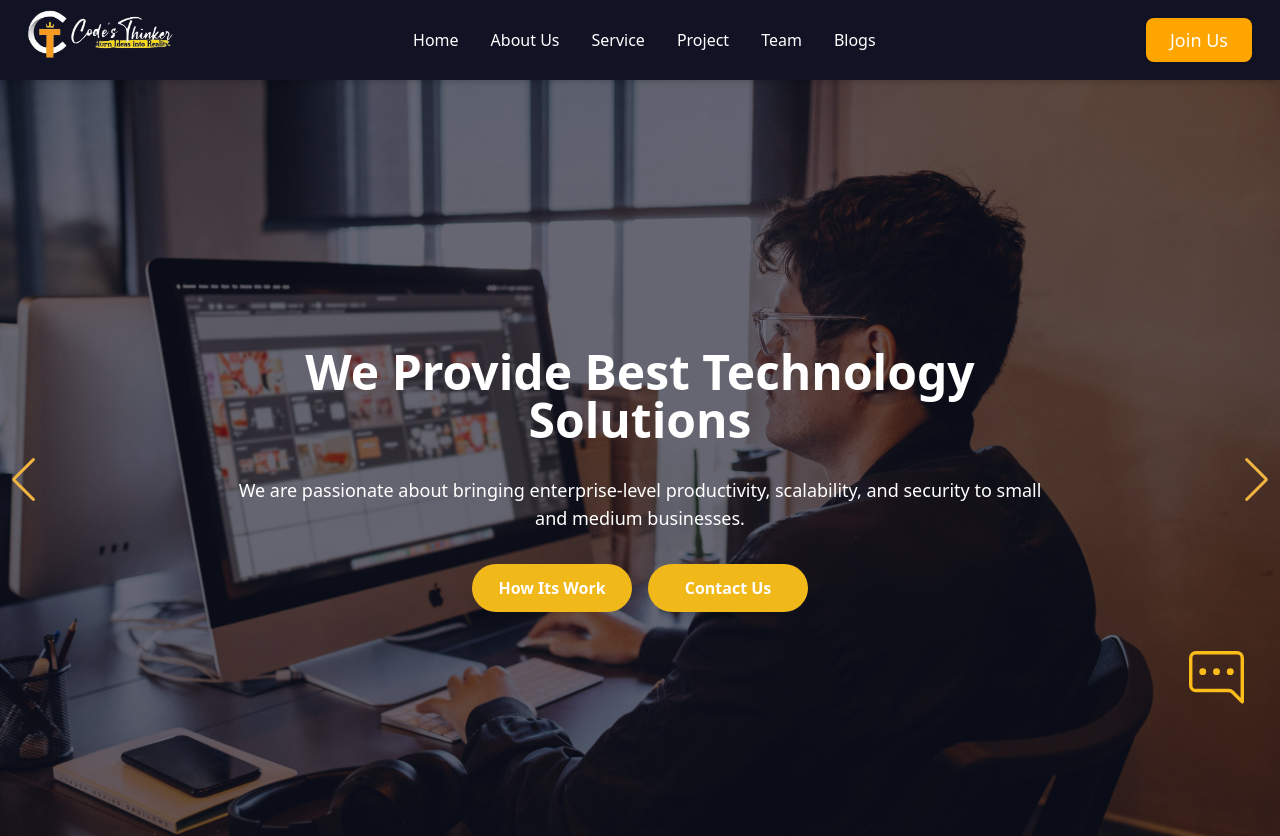
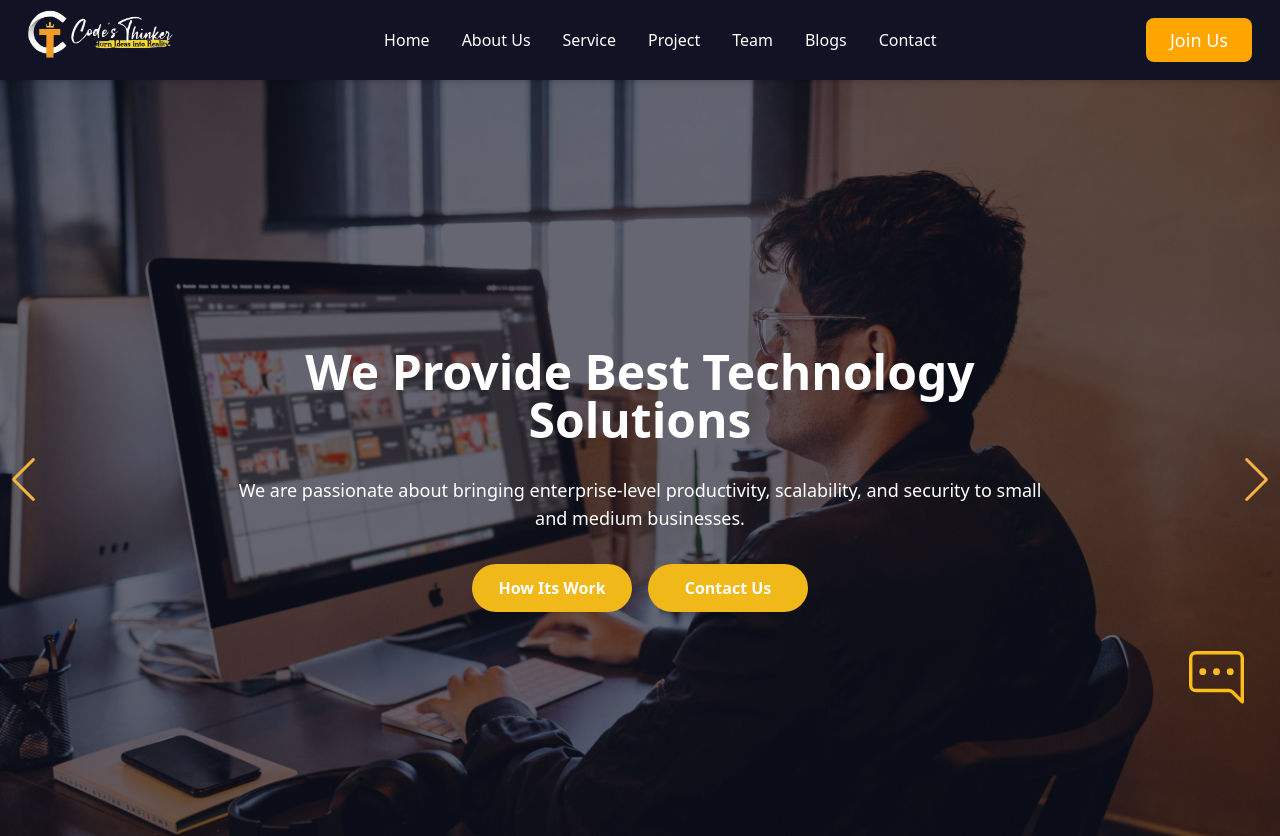
Before and after one commit to shakeel7521951/codesThinker, a React (Create React App) app: page / in a window 1280 px wide. Shown: the top 836 px of the page. Built offline with nearby package versions, Linux system fonts and the light colour scheme.

Commit message:
Update Nav.jsx

```diff
--- a/src/Componets/Nav/Nav.jsx
+++ b/src/Componets/Nav/Nav.jsx
@@ -95,7 +95,7 @@ const Navbar = () => {
             {/* Contact Menu */}
             <li className="relative group">
               <Link  onClick={()=>setIsOpen(false)} to="/contact" className="nav-link flex items-center text-white py-2 md:py-0 hover:text-[orange]">
-{/*                 Contact */}
+                Contact
               </Link>
             </li>
             {/* About Us Menu */}
```
